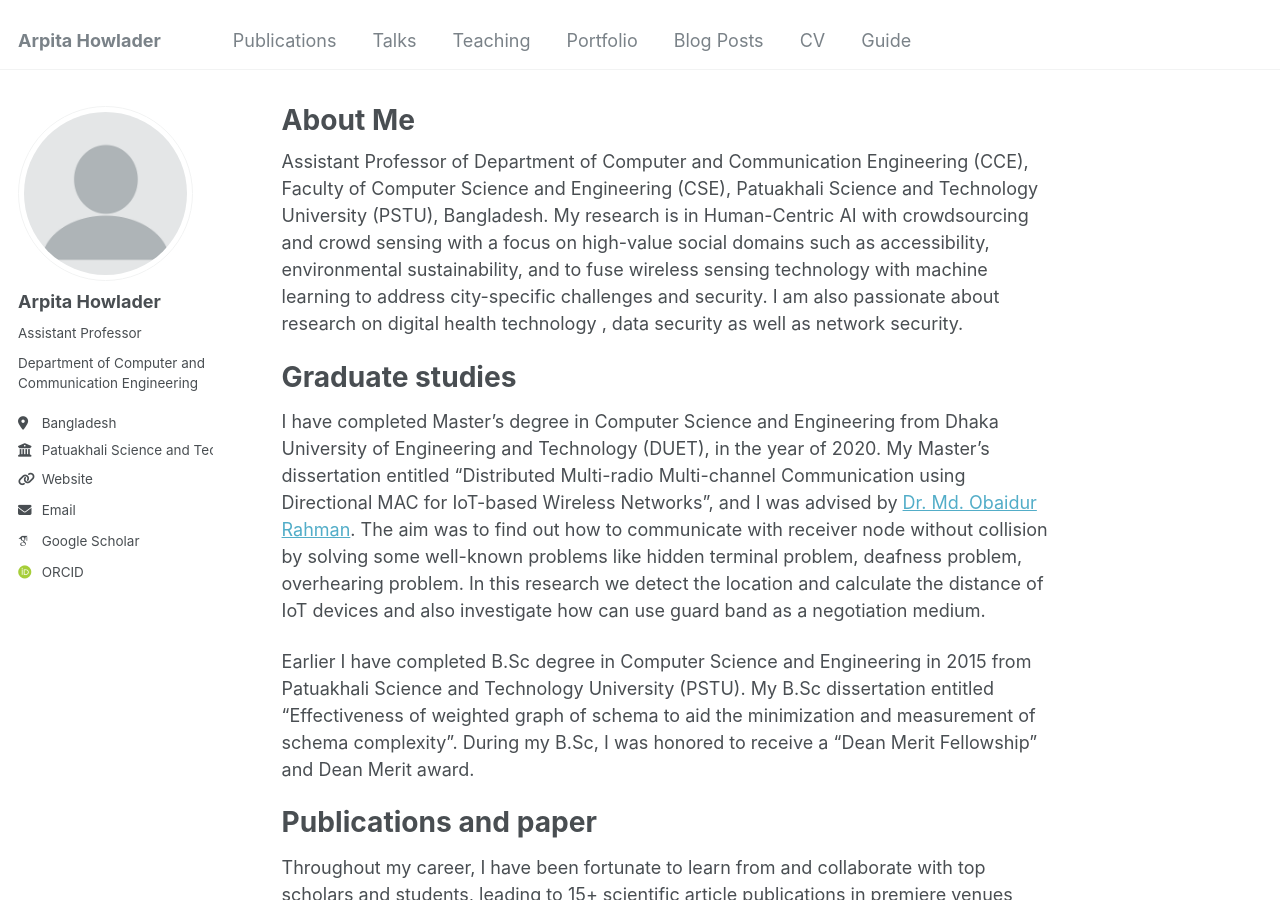
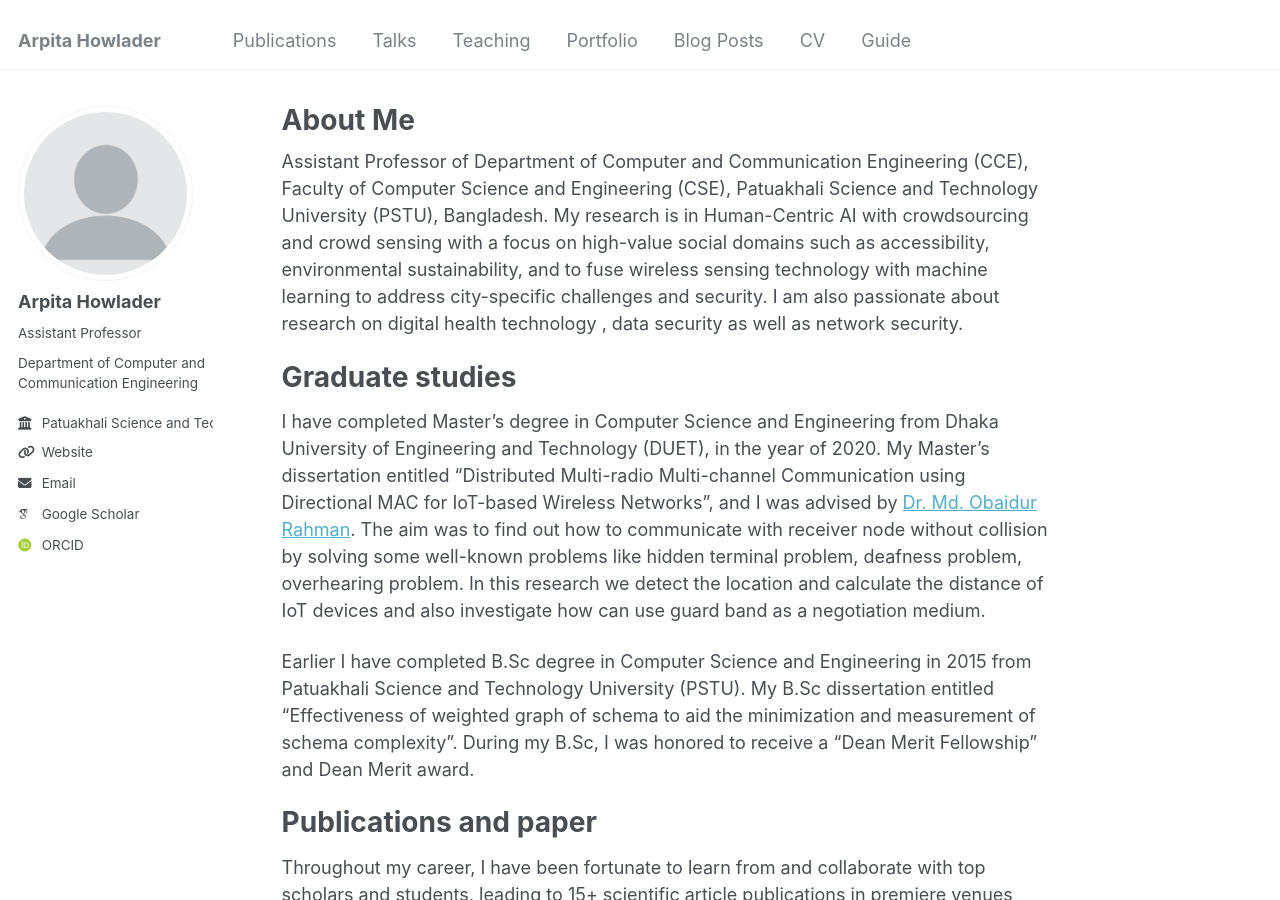
Before and after one commit to arpitahowlader/arpitahowlader.github.io, a Jekyll site: the page built from _pages/about.md, in a window 1280 px wide and 900 px high. Built offline with Jekyll 4.4.1, drawn with Linux system fonts in a browser that asks for light colours; some web fonts are replaced; a file with an impossible date is left out.

Commit message:
Update _config.yml

```diff
--- a/_config.yml
+++ b/_config.yml
@@ -25,7 +25,7 @@ author:
   name             : "Arpita Howlader"
   pronouns         : "Assistant Professor"
   bio              : "Department of Computer and Communication Engineering"
-  location         : "Bangladesh"
+  #location         : "Bangladesh"
   employer         : "Patuakhali Science and Technology University"
   uri              : "https://pstu.ac.bd/faculty/faculty-of-computer-science-and-engineering"
   email            : "arpita.cse@pstu.ac.bd"
```
